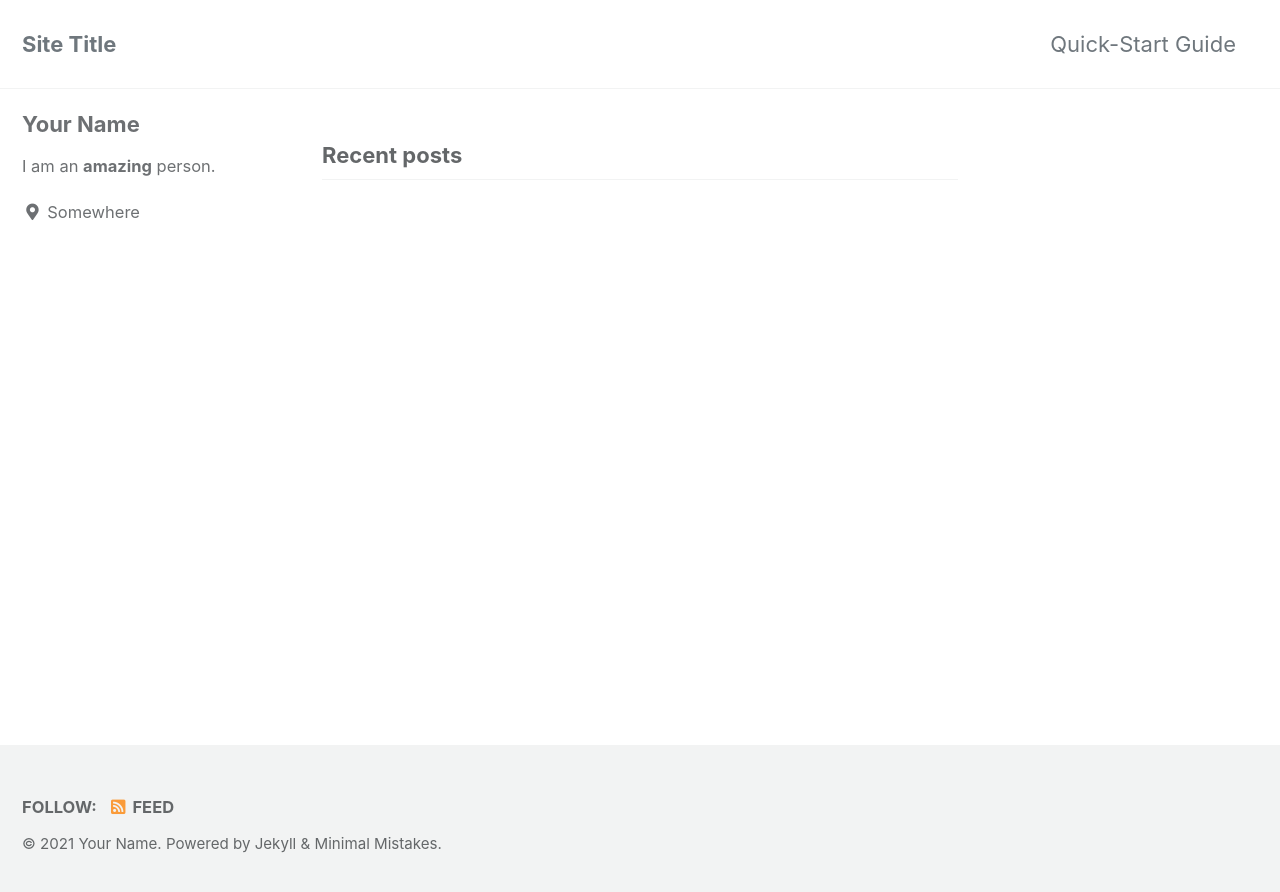
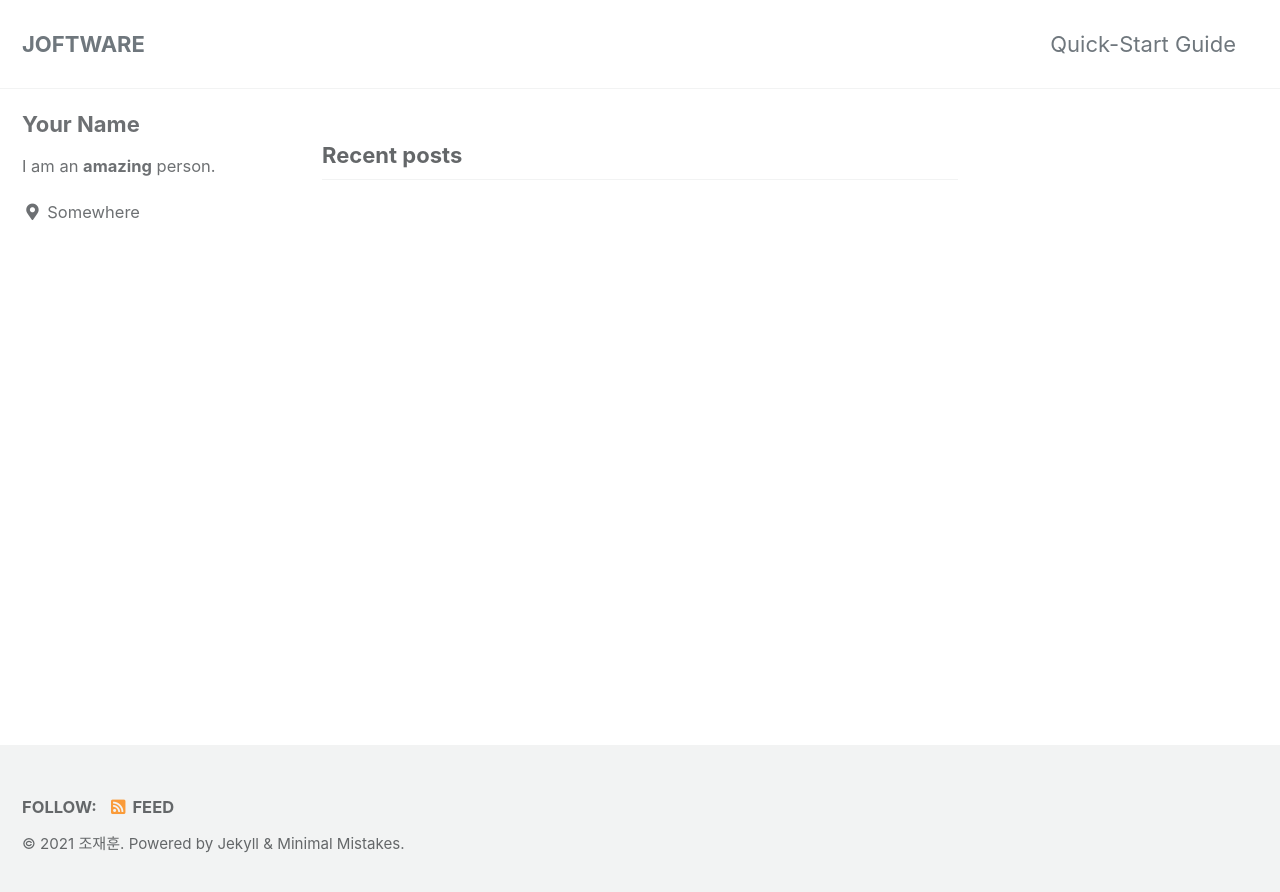
Before and after one commit to joft-ware/joft-ware, a Jekyll site: the page built from index.html, in a window 1280 px wide. Shown: the top 892 px of the page. Built offline with Jekyll 4.4.1, drawn with Linux system fonts in a browser that asks for light colours; cached includes are drawn as plain includes; the list of posts is cut into pages by our own code.

Commit message:
Second commit

```diff
--- a/_config.yml
+++ b/_config.yml
@@ -16,10 +16,10 @@ minimal_mistakes_skin    : "default" # "air", "aqua", "contrast", "dark", "dirt"
 
 # Site Settings
 locale                   : "en-US"
-title                    : "Site Title"
+title                    : "JOFTWARE"
 title_separator          : "-"
 subtitle                 : # site tagline that appears below site title in masthead
-name                     : "Your Name"
+name                     : "조재훈"
 description              : "An amazing website."
 url                      : # the base hostname & protocol for your site e.g. "https://mmistakes.github.io"
 baseurl                  : # the subpath of your site, e.g. "/blog"
```
